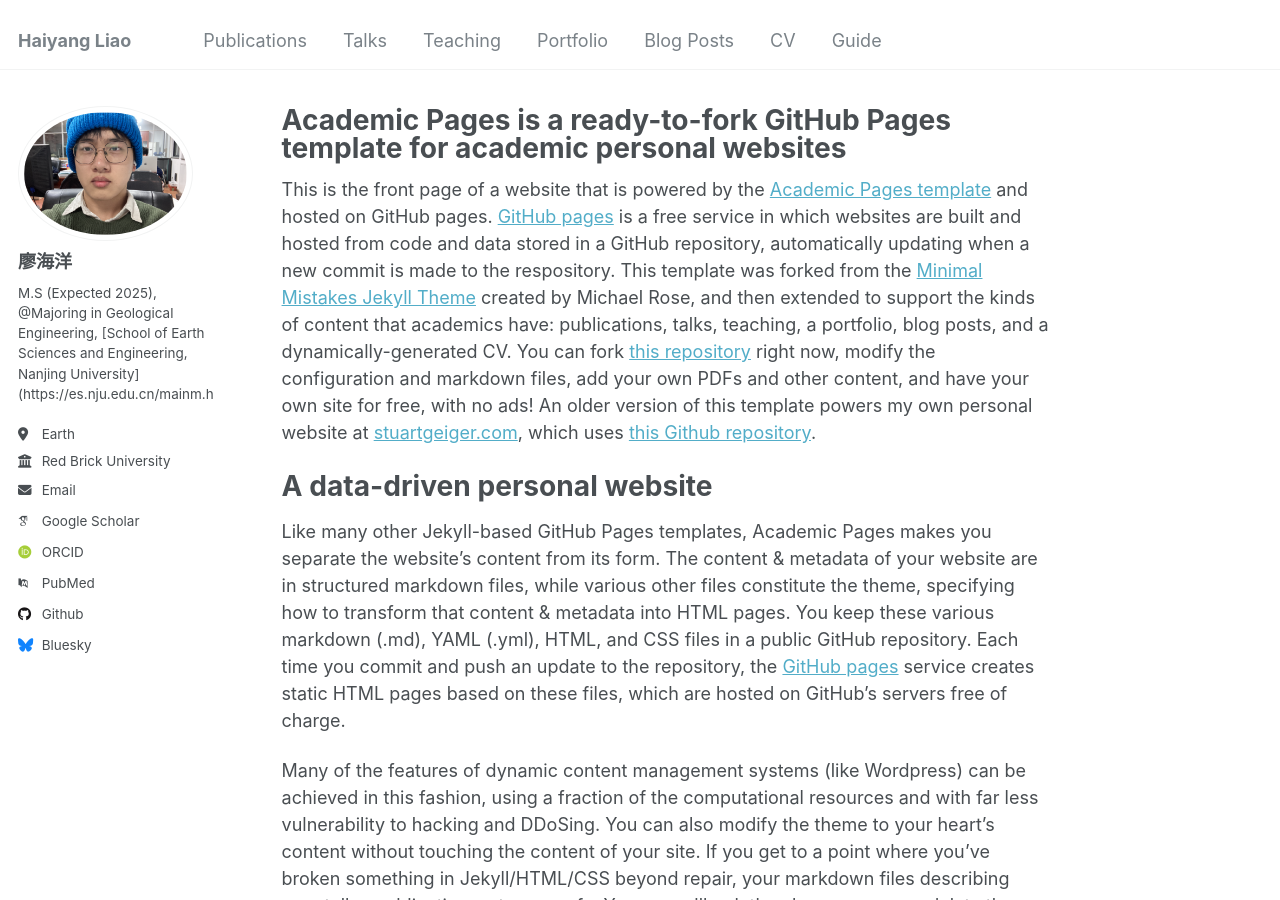
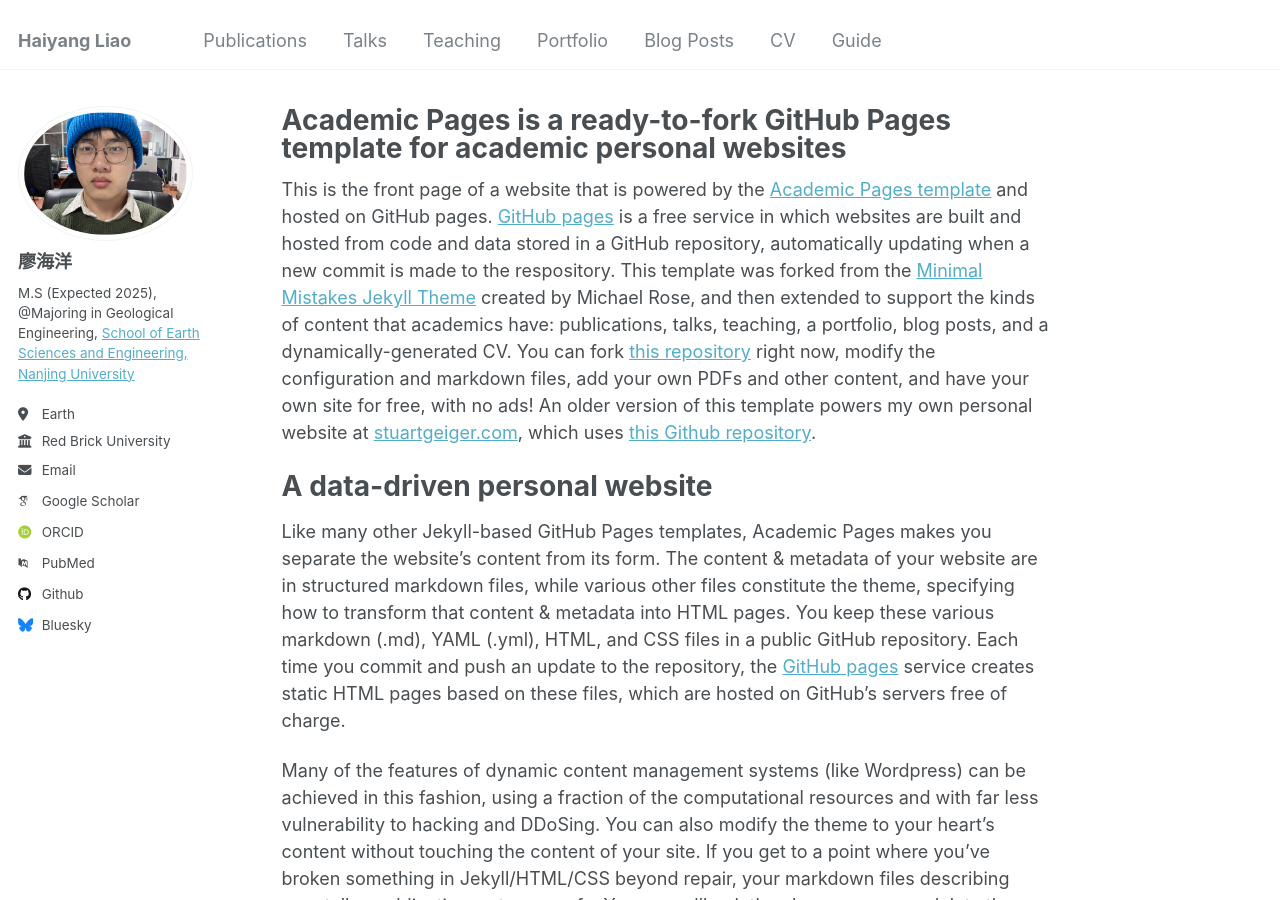
Before and after one commit to Whynot-cell/Whynot-cell.github.io, a Jekyll site: the page built from _pages/about.md, in a window 1280 px wide and 900 px high. Built offline with Jekyll 4.4.1, drawn with Linux system fonts in a browser that asks for light colours; some web fonts are replaced; some of the changed lines change nothing that is shown.

Commit message:
Update _config.yml

```diff
--- a/_config.yml
+++ b/_config.yml
@@ -24,7 +24,9 @@
   avatar           : "profile.png"
   name             : "廖海洋"
   pronouns         : # example: "she/her"
-  bio              : "M.S (Expected 2025), @Majoring in Geological Engineering, [School of Earth Sciences and Engineering, Nanjing University](https://es.nju.edu.cn/mainm.htm)"
+  # bio              : "M.S (Expected 2025), @Majoring in Geological Engineering, [School of Earth Sciences and Engineering, Nanjing University](https://es.nju.edu.cn/mainm.htm)"
+  bio              : "M.S (Expected 2025), @Majoring in Geological Engineering, <a href='https://es.nju.edu.cn/mainm.htm' target='_blank'>School of Earth Sciences and Engineering, Nanjing University</a>"
+
   location         : "Earth"
   employer         : "Red Brick University"
   uri              : # URL
```
